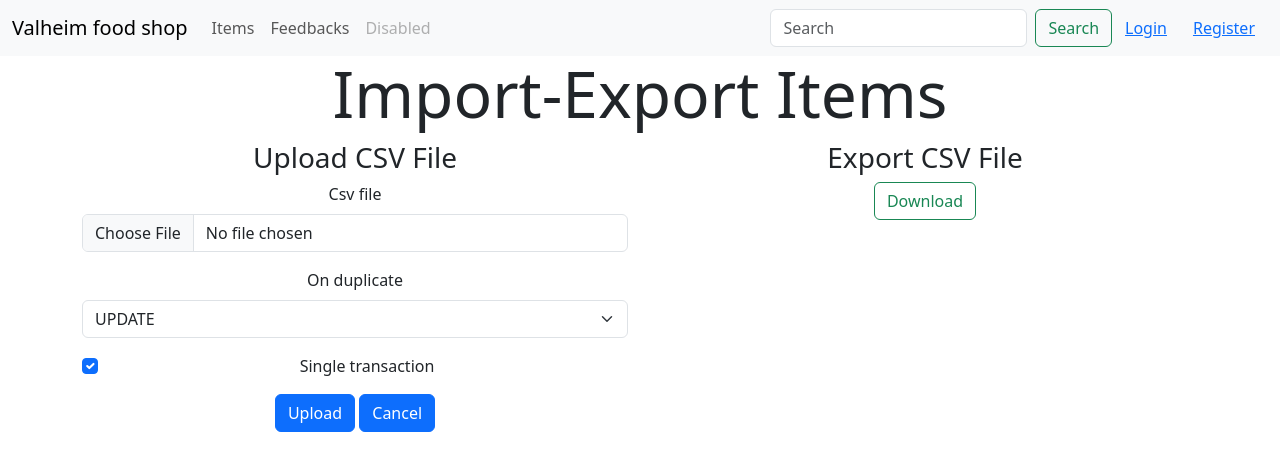
After one commit to blzzua/hillel-01, a Django app: page /import/items in a window 1280 px wide. The commit adds this page. Shown: the top 471 px of the page. Run offline with Django 4.2, Linux system fonts and the light colour scheme; parts of the project's set-up code (start-up, migrations or seed data) failed here and were passed over; some libraries are stand-ins or nearby versions.

Commit message:
GA implemented. in progress

```diff
--- a/project/items/forms.py
+++ b/project/items/forms.py
@@ -1,5 +1,8 @@
+import csv
+
 from django import forms
 from items.models import Item
+from django.core.exceptions import ValidationError
 
 
 class ItemCreateForm(forms.ModelForm):
@@ -17,3 +20,33 @@ class ItemCreateForm(forms.ModelForm):
         if price > 1000_000:
             raise forms.ValidationError("Price is too expensive")
         return price
+
+
+
+
+
+class ImportItemsCSVForm(forms.Form):
+    csv_file = forms.FileField()
+    ON_DUPLICATE_CHOICES = (
+        ('update', 'UPDATE'),
+        ('ignore', 'IGNORE'),
+        ('abort', 'ABORT'),
+    )
+
+    on_duplicate = forms.ChoiceField(choices=ON_DUPLICATE_CHOICES, widget=forms.Select())
+    # replace_duplicate = forms.BooleanField(required=False)
+    single_transaction = forms.BooleanField(required=False)
+    on_duplicate.widget.attrs.update({"title": "Action on duplicate caption"})
+    single_transaction.widget.attrs.update({"checked":  True, "title": "rollback on any errors."})
+
+    def clean_csv_file(self):
+        csv_file = self.cleaned_data['csv_file']
+        decoded_file = csv_file.read().decode('utf-8').splitlines()
+        csv_file.seek(0)
+        dict_reader = csv.DictReader(decoded_file)
+        required_fields = ['caption', 'sku', 'price', 'is_active', 'description']
+        for field in required_fields:
+            if field not in dict_reader.fieldnames:
+                raise ValidationError(f'CSV file is missing required field: {field}')
+
+        return csv_file
--- a/project/items/views.py
+++ b/project/items/views.py
@@ -1,7 +1,10 @@
 # from django.http import HttpResponse
+import csv
+import logging
+
 from django.shortcuts import render, redirect
-
-from items.forms import ItemCreateForm
+from django.http import HttpResponse
+from items.forms import ItemCreateForm, ImportItemsCSVForm
 from items.models import Item
 from django.contrib import messages
 from django.views.generic import ListView, View
@@ -35,3 +38,73 @@ class MainPage(ItemsListView):
     paginate_by = 8
     paginator = Paginator
     template_name = 'products_index.html'
+
+
+class ImportItemsListView(View):
+
+    def get(self, request, *args, **kwargs):
+        form = ImportItemsCSVForm()
+        saved_items = []
+        return render(request, 'items/import_csv.html', {'form': form, 'saved_items': saved_items})
+
+    def post(self, request, *args):
+        form = ImportItemsCSVForm(request.POST, request.FILES)
+        if form.is_valid():
+            logging.warning(f'form is valid')
+            csv_file = request.FILES['csv_file']
+            # TODO implement single-transaction .
+            decoded_file = csv_file.read().decode('utf-8').splitlines()
+            dict_reader = csv.DictReader(decoded_file)
+            errors = []
+            on_duplicate = form.cleaned_data['on_duplicate']
+            saved_items = []
+            for row in dict_reader:
+                if Item.objects.filter(caption=row['caption']).exists():
+                    logging.error(f'update {row["caption"]} with {on_duplicate=}')
+                    if on_duplicate == 'update':
+                        # item = Item.objects.filter(caption=row['caption']).first()
+                        item_qs = Item.objects.filter(caption=row['caption'])
+                        item_qs.update(
+                            caption=row['caption'], sku=row['sku'], price=row['price'],
+                            is_active=row['is_active'], description=row['description']
+                        )
+                        item = Item.objects.filter(caption=row['caption']).first()
+                        errors.append(item)
+                    elif on_duplicate == 'ignore':
+                        pass
+                else:
+                    logging.warning(f'insert {row["caption"]} with {on_duplicate=}')
+                    try:
+                        item = Item.objects.create(caption=row['caption'], sku=row['sku'], price=row['price'],
+                                               is_active=row['is_active'], description=row['description'] )
+                        saved_items.append(item)
+                    except:
+                        errors.append(item)
+                        print(errors)
+
+                #form = ImportItemsCSVForm()
+            return render(request, 'items/import_csv.html', context={'form': form, 'saved_items': saved_items, }, )
+
+
+class ExportItemsListView(View):
+    def get(self, request, *args, **kwargs):
+        headers = {
+            'Content-Type': 'text/csv',
+            'Content-Disposition': 'attachment; filename="items.csv"'
+        }
+        response = HttpResponse(headers=headers)
+        fields_name = ['caption', 'image', 'sku', 'price', 'is_active', 'description']
+        writer = csv.DictWriter(response, fieldnames=fields_name)
+        writer.writeheader()
+        for item in Item.objects.iterator():
+            writer.writerow(
+                {
+                    'caption': item.caption,
+                    'image': item.image.name if item.image else 'no image',
+                    'sku': item.sku,
+                    'price': item.price,
+                    'is_active': item.is_active,
+                    'description': item.description,
+                }
+            )
+        return response
--- a/project/project/urls.py
+++ b/project/project/urls.py
@@ -16,7 +16,7 @@ Including another URLconf
 
 from django.contrib import admin
 from django.urls import path, include
-from items.views import MainPage
+from items.views import MainPage, ImportItemsListView, ExportItemsListView
 from django.conf import settings
 from django.conf.urls.static import static
 
@@ -27,6 +27,9 @@ urlpatterns = [
     path('items/', include('items.urls')),
     path('accounts/', include('accounts.urls')),
     path('feedback/', include('feedback.urls')),
+    path('import/items', ImportItemsListView.as_view(), name='import_items_csv'),
+    path('export/items.csv', ExportItemsListView.as_view(), name='export_items_csv'),
+
 ]
 
 if settings.DEBUG:
--- /dev/null
+++ b/project/templates/items/import_csv.html
@@ -0,0 +1,59 @@
+{% extends 'base.html' %}
+{% load django_bootstrap5 %}
+
+{% block content %}
+<div class="jumbotron-fluid text-center">
+    <div class="container">
+        <div class="row">
+            <div class="col"><h1 class="display-3">Import-Export  Items</h1></div>
+        </div>
+        <div class="row">
+            <div class="col-6">
+                <h3 class="display-8">Upload CSV File</h3>
+                <div class="form-group">
+                    <form class="form" method="post" enctype="multipart/form-data" action="{% url 'import_items_csv' %}">
+                        {{ form.errors }}
+                        <!-- {{ form.as_p }} -->
+                        {% csrf_token %}
+                        {% bootstrap_form form %}
+                        {% bootstrap_button button_type="submit" content="Upload" %}
+                        {% bootstrap_button button_type="reset" content="Cancel" %}
+                    </form>
+                </div>
+                {% for error in form.errors %}
+                <p>{{ errors }}</p>
+                {% endfor %}
+            </div>
+
+            <div class="col-6">
+                <h3 class="display-8">Export CSV File</h3>
+                <form class="form" method="get" action="{% url 'export_items_csv' %}">
+                    <!-- <a class="btn btn-outline-success" href="{% url 'export_items_csv' %}">Download</a> -->
+                    <button class="btn btn-outline-success">Download</button>
+                </form>
+            </div>
+
+        </div>
+    </div>
+    {% if saved_items %}
+            <hr class="my-12 mt-5"/>
+            <h3 class="display-8 ">Uploaded Items</h3>
+            <div class="row mx-5 mt-5">
+            {% for item in saved_items %}
+                        <div class="col col-md-1" style="margin-bottom: 10px; padding: 0px 5px;">
+                            <div class="card" style="">
+                                <div style="background: #D2D2D2 {% if item.image %}url({{ item.image.url }}{% endif %}); background-size: cover; background-position: center; background-repeat: no-repeat; width: 100%; height: 150px;"></div>
+                                <div class="card-body">
+                                    <h5 class="card-title">{{ item.caption }} <br> <strong>{{ item.price }}</strong></h5>
+                                    <p class="card-text text-muted">{{item.sku }}</p>
+                                    <p class="card-text">{{item.description | truncatechars:55 }}</p>
+
+                                </div>
+                            </div>
+                        </div>
+            {% endfor %}
+    </div>
+    {% endif %}
+</div>
+
+{% endblock %}
```
Also changed, not shown: project/project/settings.py (+6 -1 lines), assets/images/shoplogo.png (renamed from project/static/shoplogo.png), assets/styles.css (added), project/templates/accounts/login.html (indentation only), 1 other file.
